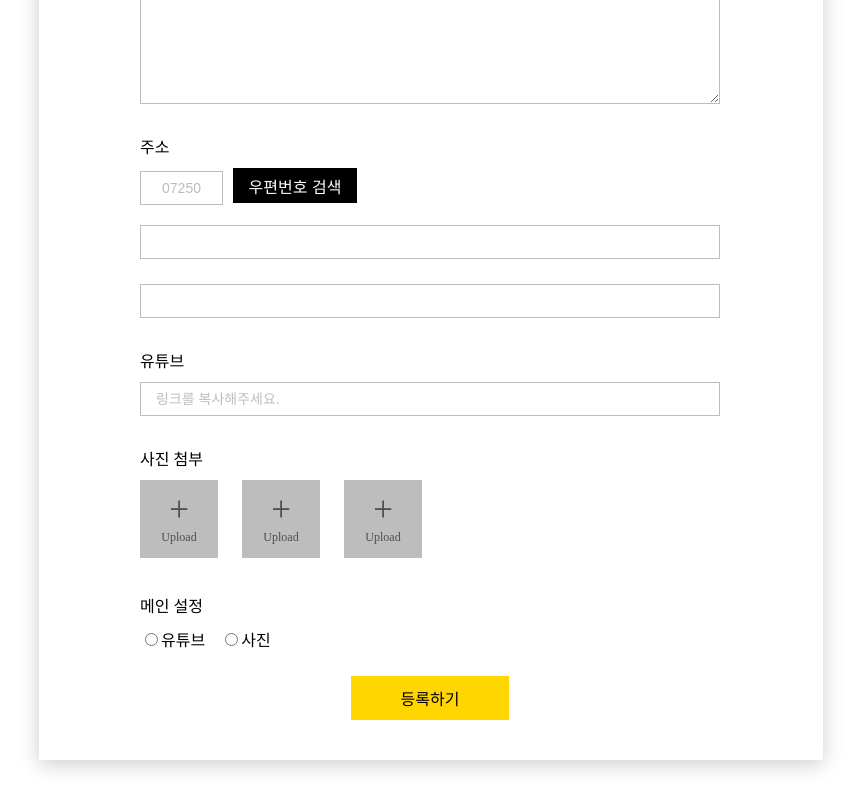
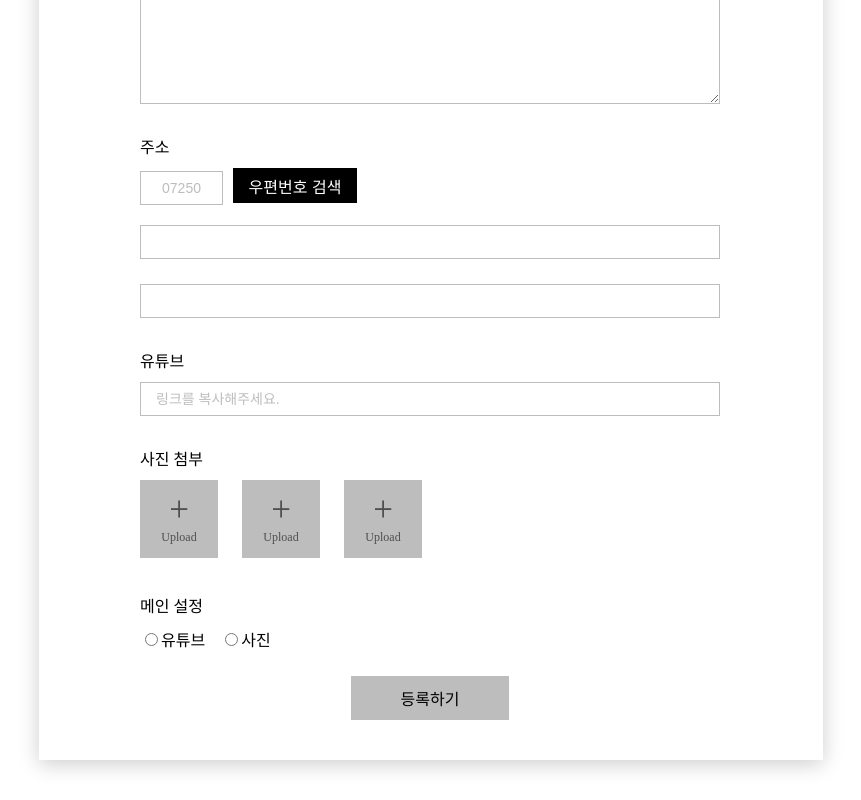
Before and after one commit to chaeyeon-yang/Next-Js-Study, a Next.js app in the folder freeboard_frontend/: page /boards/new in a window 1280 px wide. Shown: the part 628-1428 px from the top of the page, without its empty margins (209-1070 px from the left). Built offline with nearby package versions, Linux system fonts and the light colour scheme.

Commit message:
Feat: 입력에 따른 버튼 활성/비활성

```diff
--- a/freeboard_frontend/src/components/units/board/new/BoardNew.container.js
+++ b/freeboard_frontend/src/components/units/board/new/BoardNew.container.js
@@ -1,5 +1,5 @@
 import React from "react";
-import { useState } from "react";
+import { useState, useEffect } from "react";
 import { useMutation } from "@apollo/client";
 import { useRouter } from "next/router";
 import { CREATE_BOARD } from "./BoardNew.queries";
@@ -15,12 +15,22 @@ export default function BoardNew() {
     const [address, setAddress] = useState("");
     const [youtubeLink, setYoutubeLink] = useState("");
 
+    const [activation, setActivation] = useState(false);
+
     const [writerError, setWriterError] = useState("");
     const [passwordError, setPasswordError] = useState("");
     const [titleError, setTitleError] = useState("");
     const [contentsError, setContentsError] = useState("");
     const [addressError, setAddressError] = useState("");
     const [youtubeLinkError, setYoutubeLinkError] = useState("");
+
+    useEffect(() => {
+        if (writer && password && title && contents && address && youtubeLink) {
+            setActivation(true);
+        } else {
+            setActivation(false);
+        }
+    }, [writer, password, title, contents, address, youtubeLink]);
 
     const onChangeWriter = (e) => {
         setWriter(e.target.value);
@@ -79,7 +89,8 @@ export default function BoardNew() {
                         },
                     },
                 });
-                console.log("제대로 됐는지 확인", res.data.createBoard._id);
+
+                // console.log("제대로 됐는지 확인", res.data.createBoard._id);
                 setAddressError("");
                 setContentsError("");
                 setPasswordError("");
@@ -108,6 +119,7 @@ export default function BoardNew() {
             contentsError={contentsError}
             addressError={addressError}
             youtubeLinkError={youtubeLinkError}
+            activation={activation}
         />
     );
 }
--- a/freeboard_frontend/src/components/units/board/new/BoardNew.presenter.js
+++ b/freeboard_frontend/src/components/units/board/new/BoardNew.presenter.js
@@ -109,7 +109,10 @@ export default function BoardNewUI(props) {
                     </S.RadioWrapper>
                 </S.RadioSection>
                 <S.Btn>
-                    <S.RegisterBtn onClick={props.onClickRegister}>
+                    <S.RegisterBtn
+                        onClick={props.onClickRegister}
+                        isActivation={props.activation}
+                    >
                         등록하기
                     </S.RegisterBtn>
                 </S.Btn>
--- a/freeboard_frontend/src/components/units/board/new/BoardNew.styles.js
+++ b/freeboard_frontend/src/components/units/board/new/BoardNew.styles.js
@@ -190,7 +190,8 @@ export const Btn = styled.div`
 `;
 
 export const RegisterBtn = styled.button`
-    background-color: #ffd600;
+    background-color: ${(props) =>
+        props.isActivation ? "#FFD600" : "#BDBDBD"};
     padding: 10px 50px;
     border: none;
     font-size: 16px;
```
